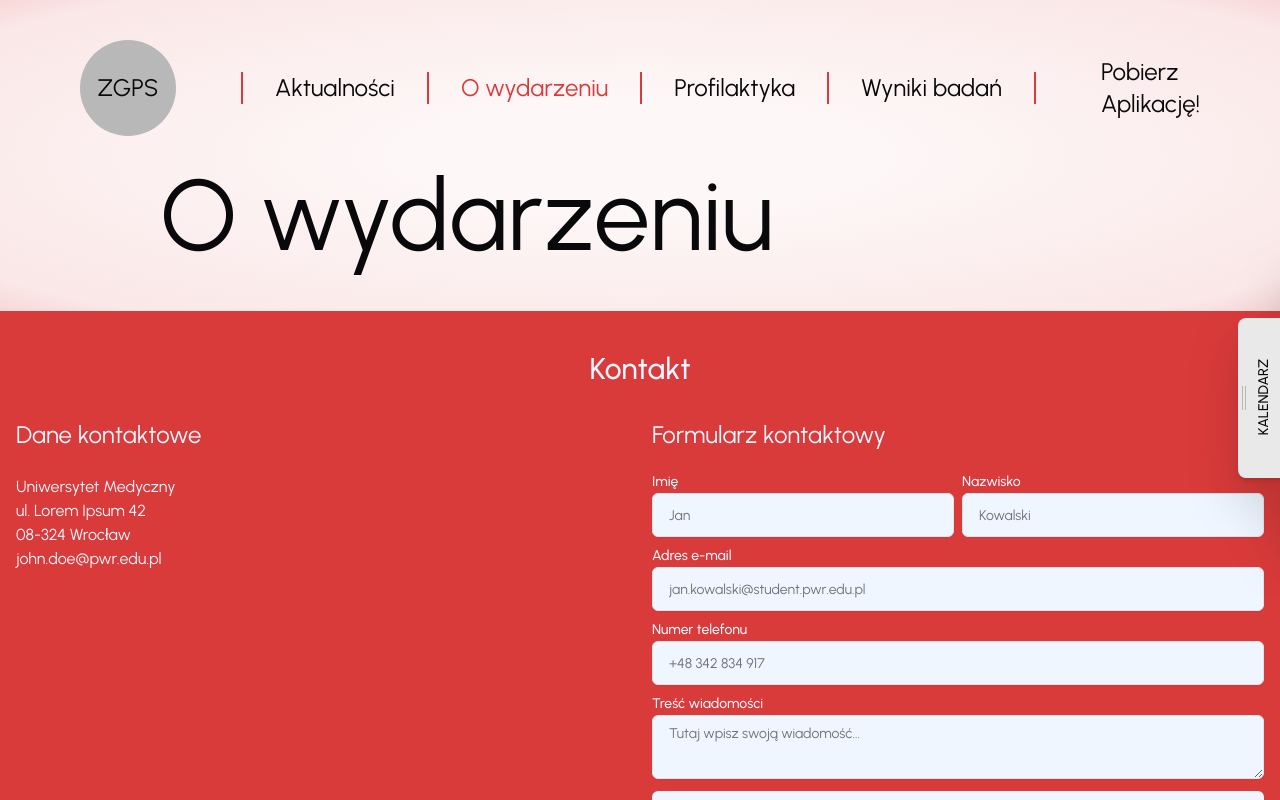
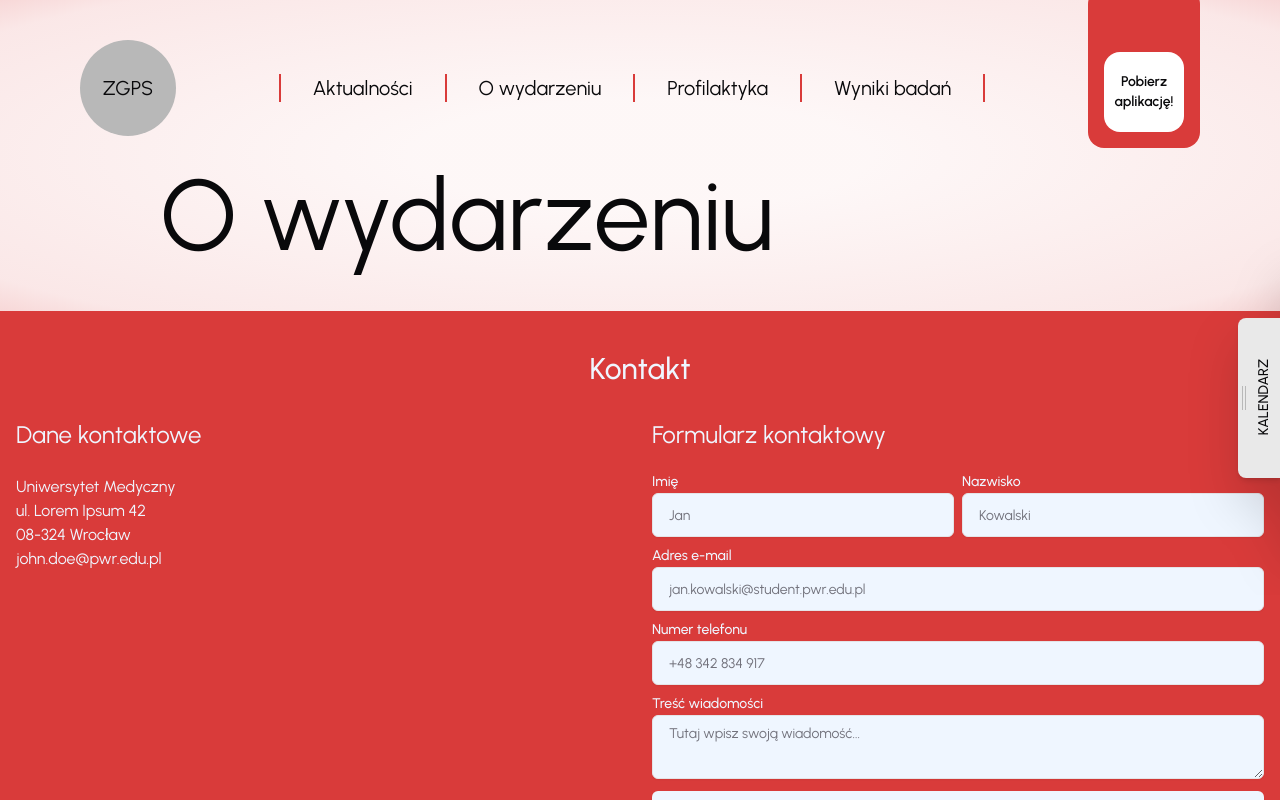
Before and after one commit to Solvro/web-umed, a Next.js app: page /about in a window 1280 px wide. Shown: the top 800 px of the page. Built offline with nearby package versions, Linux system fonts and the light colour scheme; no server answers.

Commit message:
fix: make navbar fixed

```diff
--- a/src/app/globals.css
+++ b/src/app/globals.css
@@ -120,3 +120,31 @@
     @apply text-foreground font-sans;
   }
 }
+
+.fluid-button {
+  position: relative;
+  overflow: hidden;
+  transition:
+    background-color 0.8s ease,
+    color 0.8s ease;
+}
+.fluid-button::before {
+  content: "";
+  position: absolute;
+  bottom: 0;
+  left: 50%;
+  width: 0;
+  height: 0;
+  background: rgba(0, 0, 0, 0.1);
+  border-radius: 50%;
+  transform: translate(-50%, 100%);
+  transition:
+    width 0.8s ease,
+    height 0.8s ease,
+    transform 0.8s ease;
+}
+.fluid-button:hover::before {
+  transform: translate(-50%, -50%);
+  width: 300%;
+  height: 300%;
+}
--- /dev/null
+++ b/src/components/navigation/download-widget.tsx
@@ -0,0 +1,15 @@
+import Link from "next/link";
+
+export function DownloadWidget() {
+  return (
+    <div className="bg-primary relative -top-5 flex h-40 items-end justify-center rounded-2xl">
+      <Link
+        href="/download"
+        className="fluid-button hover:bg-primary/80 mx-4 my-4 flex h-20 w-20 items-center justify-center rounded-2xl bg-white text-center text-sm font-semibold hover:font-bold"
+        aria-label="Pobierz aplikację"
+      >
+        Pobierz aplikację!
+      </Link>
+    </div>
+  );
+}
--- a/src/components/navigation/navbar-link.tsx
+++ b/src/components/navigation/navbar-link.tsx
@@ -9,9 +9,11 @@ import { cn } from "@/lib/utils";
 export function NavbarLink({
   path,
   children,
+  isFixed = false,
 }: {
   path: string;
   children: ReactNode;
+  isFixed?: boolean;
 }) {
   const pathname = usePathname();
   const route = pathname.split("/").at(1);
@@ -20,9 +22,15 @@ export function NavbarLink({
     <Link
       href={`/${path}`}
       className={cn(
-        "text-background lg:text-foreground lg:hover:text-primary/85 border-primary text-center underline-offset-4 transition-colors duration-300 lg:border-l-2 lg:px-[23px] lg:text-xl lg:no-underline lg:last:border-r-2 xl:px-8 xl:text-2xl",
+        "text-background text-center underline-offset-4 transition-colors duration-300 lg:border-l-2 lg:px-[23px] lg:text-xl lg:no-underline lg:last:border-r-2 xl:px-8",
         {
-          "lg:text-primary underline": route === path,
+          "lg:text-primary underline": route === path && !isFixed,
+          "lg:text-secondary lg:hover:text-secondary/80":
+            route === path && isFixed,
+          "lg:text-primary-foreground lg:hover:text-secondary/85 text-md border-secondary/80":
+            isFixed,
+          "lg:text-foreground lg:hover:text-primary/85 border-primary text-lg":
+            !isFixed,
         },
       )}
     >
--- a/src/components/navigation/navbar.tsx
+++ b/src/components/navigation/navbar.tsx
@@ -11,6 +11,7 @@ import { PAGE_PATHS } from "@/config/constants";
 import { cn } from "@/lib/utils";
 
 import { Button } from "../ui/button";
+import { DownloadWidget } from "./download-widget";
 import { NavbarLink } from "./navbar-link";
 
 function MenuButton({
@@ -37,6 +38,7 @@ function MenuButton({
 
 export function NavigationBar() {
   const [collapsed, setCollapsed] = useState(true);
+  const [scrolled, setScrolled] = useState(false);
 
   useEffect(() => {
     document
@@ -44,12 +46,36 @@ export function NavigationBar() {
       ?.classList.toggle("overflow-hidden", !collapsed);
   }, [collapsed]);
 
+  useEffect(() => {
+    const handleScroll = () => {
+      setScrolled(window.scrollY > 0);
+    };
+
+    window.addEventListener("scroll", handleScroll);
+    return () => {
+      window.removeEventListener("scroll", handleScroll);
+    };
+  }, []);
+
   return (
-    <div className="absolute left-0 mb-10 flex h-24 w-full items-center justify-between gap-4 px-8 text-2xl sm:px-20">
+    <div
+      className={cn(
+        "absolute left-0 mb-10 flex h-24 w-screen items-center justify-between gap-4 px-8 text-2xl transition-all duration-300 sm:px-20",
+        {
+          "bg-primary fixed top-0 shadow-lg": scrolled,
+        },
+      )}
+    >
       <Link
         href="/"
         aria-label="Wróć do strony głównej"
-        className="bg-muted grid size-24 place-items-center rounded-full"
+        className={cn(
+          "bg-muted grid place-items-center rounded-full transition-all duration-300",
+          {
+            "size-24 text-xl": !scrolled,
+            "size-16 text-sm": scrolled,
+          },
+        )}
       >
         {/* TODO: logo */}
         ZGPS
@@ -85,11 +111,12 @@ export function NavigationBar() {
         )}
       >
         {Object.entries(PAGE_PATHS).map(([path, label]) => (
-          <NavbarLink key={path} path={path}>
+          <NavbarLink key={path} path={path} isFixed={scrolled}>
             {label}
           </NavbarLink>
         ))}
       </nav>
+      <DownloadWidget />
       <button
         className={cn(
           "bg-foreground/15 fixed top-0 left-0 z-10 h-screen w-screen rounded-none backdrop-blur-xs transition-[opacity,visibility] duration-300 lg:opacity-0",
@@ -101,10 +128,6 @@ export function NavigationBar() {
           setCollapsed(true);
         }}
       ></button>
-      <Link href="/download" className="w-min">
-        {/* TODO: download widget & page */}
-        Pobierz Aplikację!
-      </Link>
     </div>
   );
 }
```
